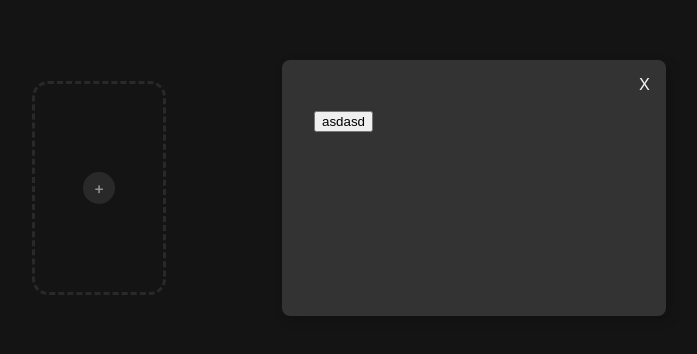
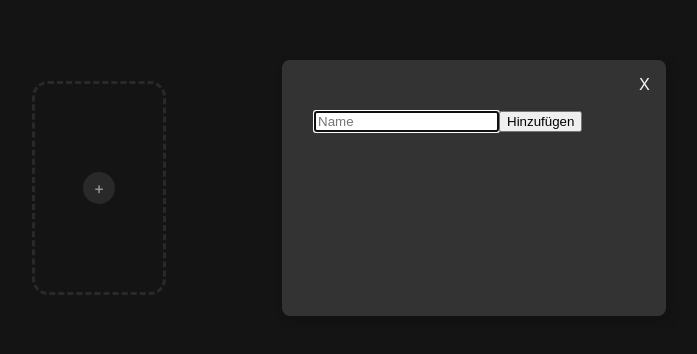
Before and after one commit to Nils-Schaefer/Dart_Project, a React (Vite) app: page / in a window 1280 px wide. Shown: the part 212-566 px from the top of the page, without its empty margins (166-863 px from the left). Built offline with nearby package versions, Linux system fonts and the light colour scheme.

Commit message:
Adduser function

```diff
--- a/src/App.tsx
+++ b/src/App.tsx
@@ -2,7 +2,6 @@ import { useState } from 'react';
 import styles from './app.module.css';
 import { Addusers } from './components/Adduser/addusers';
 import { Usercard } from './components/Usercard/usercard';
-import { Modal } from './components/modal';
 import { AddUserCardModal } from './components/Usercard/Addusercard/addusercardmodal';
 import { User } from './types';
 
@@ -12,6 +11,7 @@ function App() {
     useState(true);
 
   function addUser(user: User) {
+    console.log(user);
     setUsers((prev) => [...prev, user]);
   }
 
--- a/src/components/Usercard/Addusercard/addusercardmodal.tsx
+++ b/src/components/Usercard/Addusercard/addusercardmodal.tsx
@@ -1,3 +1,4 @@
+import { useEffect, useRef, useState } from 'react';
 import { User } from '../../../types';
 import { Basemodalprops, Modal } from '../../modal';
 import styles from './addusercardmodal.module.css';
@@ -6,16 +7,40 @@ import { v4 as uuid } from 'uuid';
 export function AddUserCardModal(
   props: Basemodalprops & { addUser: (user: User) => void }
 ) {
+  const [name, setname] = useState<string>('');
+  const ref = useRef<HTMLInputElement>(null);
+
+  useEffect(() => {
+    if (props.open) {
+      ref.current?.focus();
+    }
+  }, [props.open]);
+
+  useEffect(() => {
+    setname('');
+  }, [props.open]);
+
   return (
     <Modal open={props.open} setOpen={props.setOpen}>
-      <button
-        onClick={() => {
-          props.addUser({ name: 'Nils', score: 301, id: uuid() });
+      <form
+        onSubmit={(event) => {
+          event.preventDefault();
+          props.addUser({
+            name,
+            score: 0,
+            id: uuid(),
+          });
           props.setOpen(false);
         }}
       >
-        asdasd
-      </button>
+        <input
+          ref={ref}
+          placeholder="Name"
+          value={name}
+          onChange={(event) => setname(event.target.value)}
+        ></input>
+        <button type="submit">Hinzufügen</button>
+      </form>
     </Modal>
     //
   );
--- a/src/components/Usercard/usercard.tsx
+++ b/src/components/Usercard/usercard.tsx
@@ -12,7 +12,7 @@ export function Usercard(props: { score: number; name: string }) {
         className={styles.playericon}
         style={{ background: iconcolor }}
       >
-        {props.name[0].toUpperCase()}
+        {props.name[0]?.toUpperCase() ?? '?'}
       </div>
       <div className={styles.playername}>{props.name}</div>
       <div className={styles.playerscore}>{props.score}</div>
```
